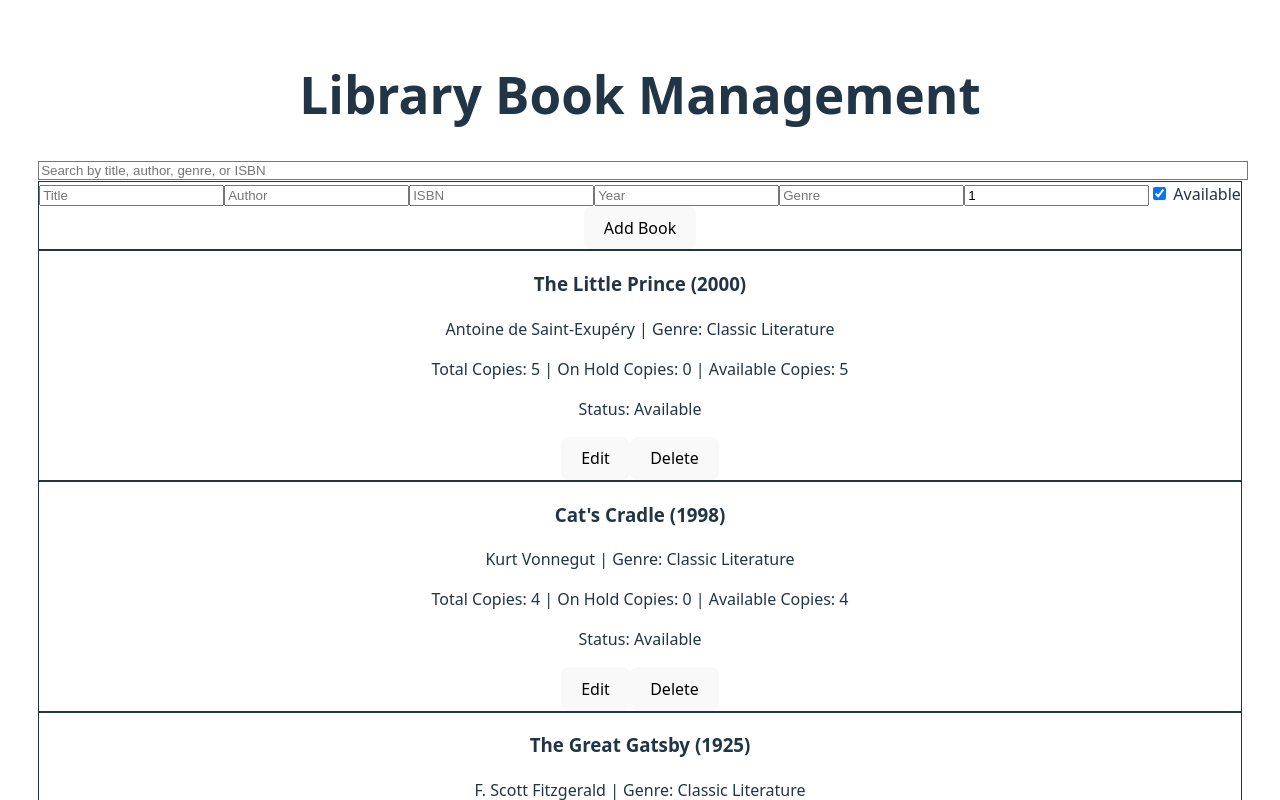
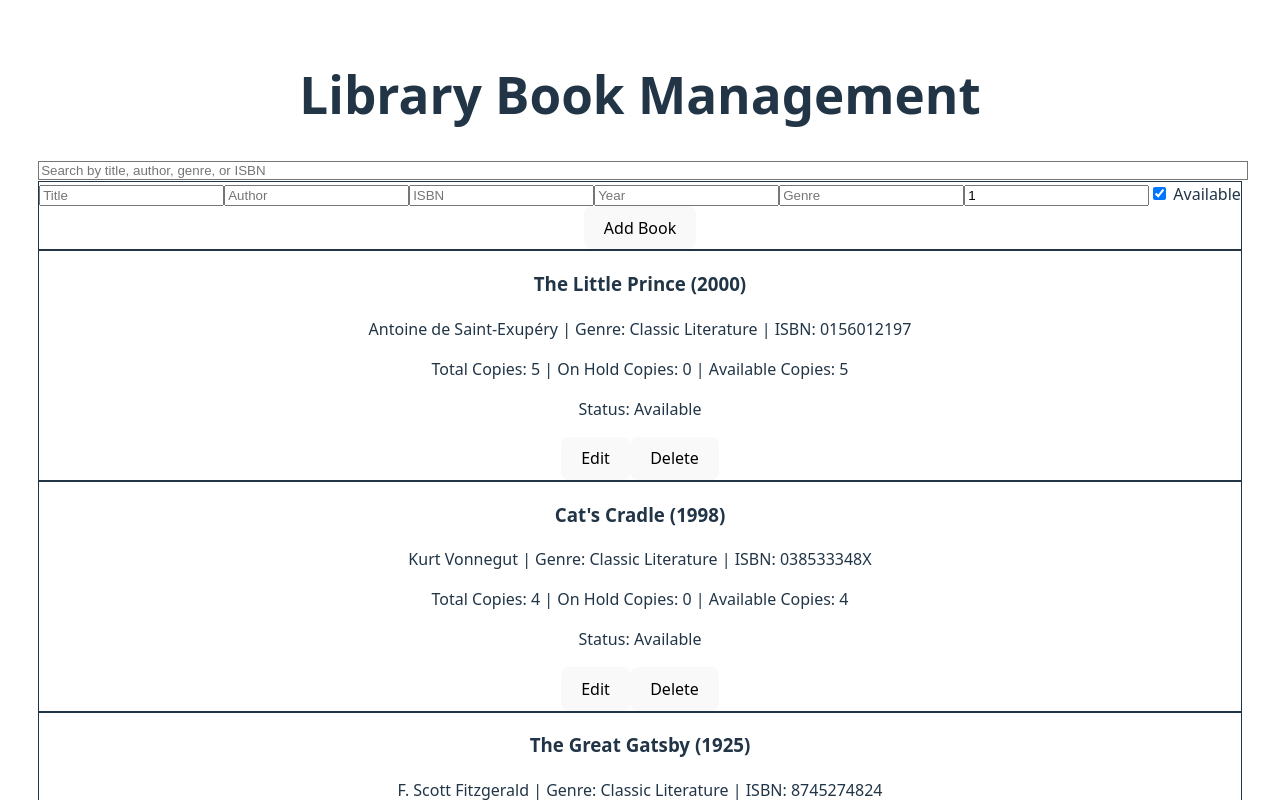
Before and after one commit to adriana-sufian/library-app-v2, a React (Vite) app: page /librarian in a window 1280 px wide. Shown: the top 800 px of the page. Built offline with nearby package versions, Linux system fonts and the light colour scheme; sample sign-in values are in the browser's storage.

Commit message:
<feat> display ISBN no. in booklist

```diff
--- a/src/components/BookList.jsx
+++ b/src/components/BookList.jsx
@@ -4,7 +4,7 @@ export default function BookList({ books, onEdit, onDelete }) {
       {books.map((book) => (
         <div key={book.id} className="border p-4 rounded mb-2 bg-gray-50">
           <h3 className="font-bold">{book.title} ({book.year})</h3>
-          <p>{book.author} | Genre: {book.genre}</p>
+          <p>{book.author} | Genre: {book.genre} | ISBN: {book.isbn}</p>
           <p> Total Copies: {book.totalCopies} | On Hold Copies: {book.onHoldCopies || 0} | Available Copies: {book.totalCopies - (book.onHoldCopies || 0)}</p>
           <p>Status: {book.available ? "Available" : "Unavailable"}</p>
           <div className="space-x-2 mt-2">
```
